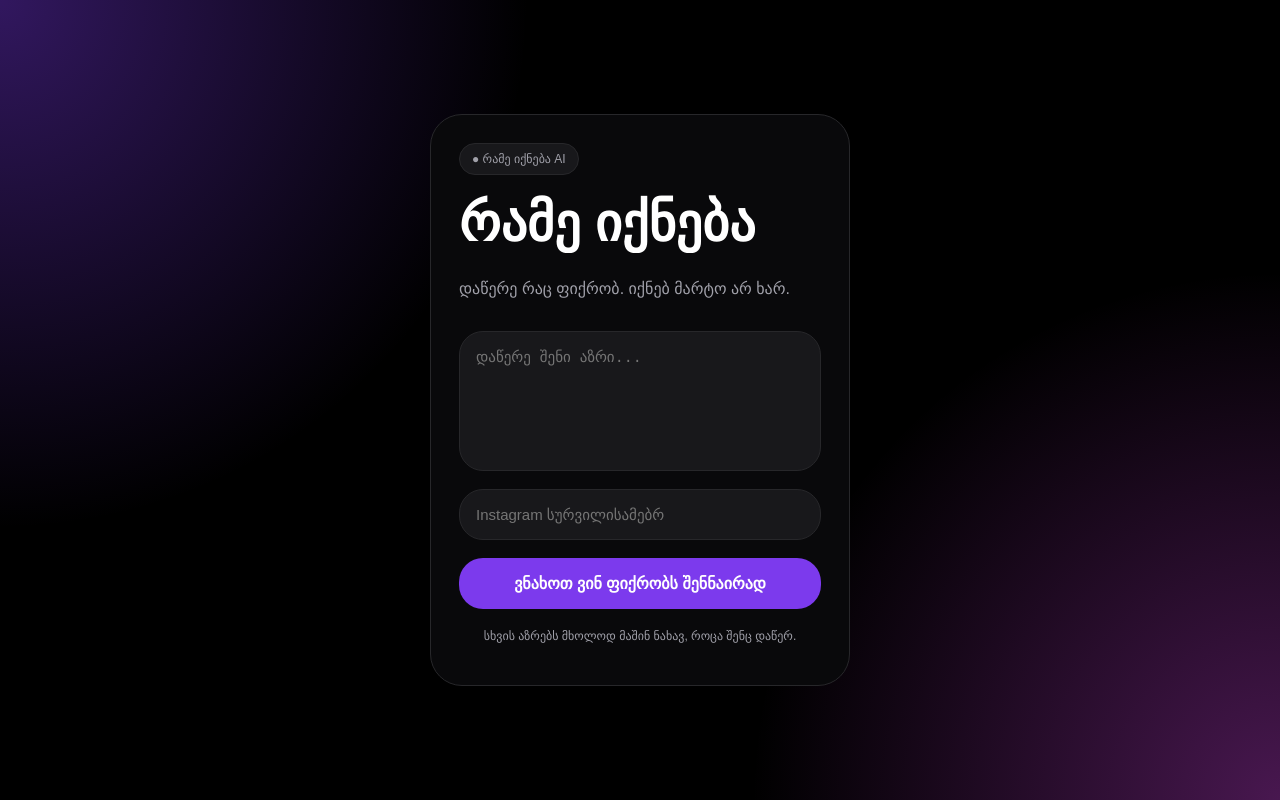
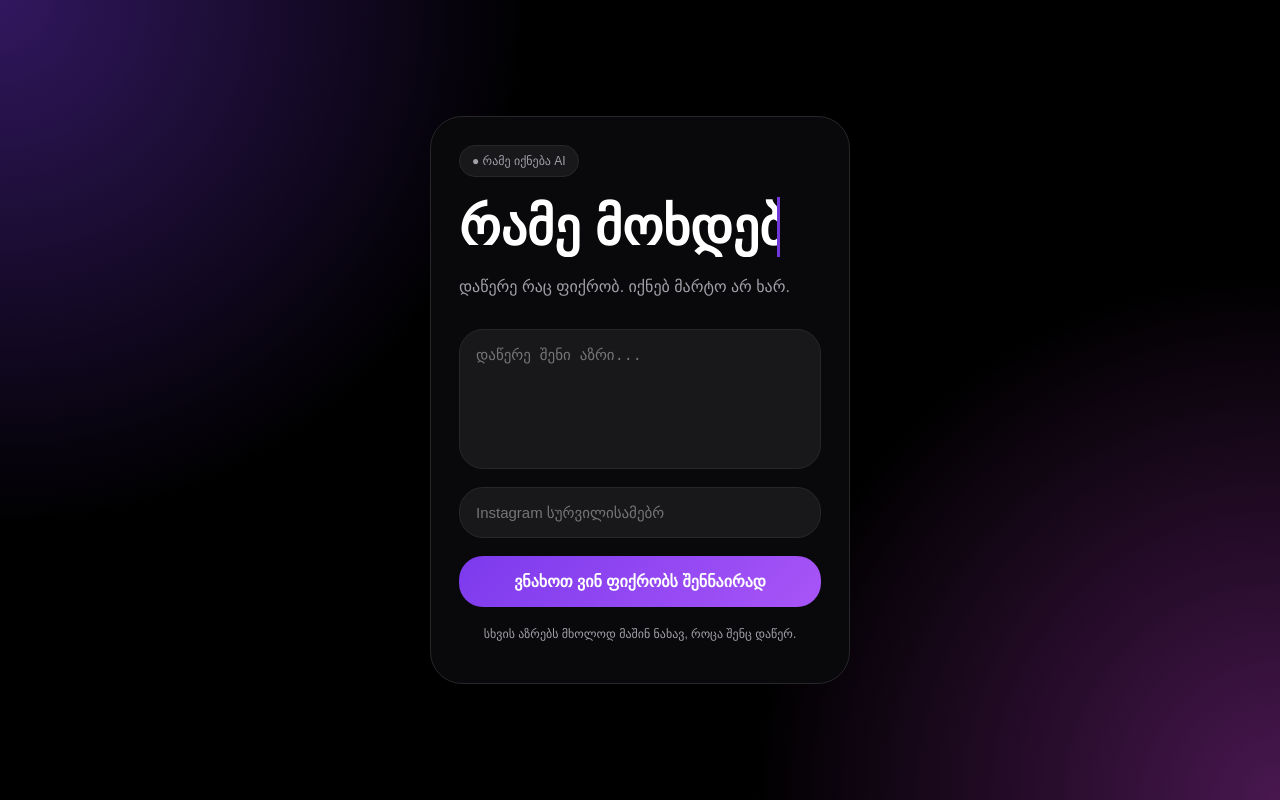
Before and after one commit to xoargadaob/rameiqneba, a React (Vite) app: page / in a window 1280 px wide. Built offline with nearby package versions, Linux system fonts and the light colour scheme.

Commit message:
Update style.css

```diff
--- a/src/style.css
+++ b/src/style.css
@@ -29,6 +29,7 @@ body {
   border-radius: 32px;
   padding: 28px;
   overflow: hidden;
+  backdrop-filter: blur(10px);
 }
 
 .badge {
@@ -42,56 +43,65 @@ body {
 }
 
 .animated-title {
-  min-height: 60px;
-  margin: 18px 0 8px;
-  overflow: hidden;
+  min-height: 64px;
+  margin: 18px 0 10px;
+  display: flex;
+  align-items: center;
 }
 
 .animated-title::after {
   content: "რამე იქნება";
   font-size: clamp(34px, 10vw, 52px);
   font-weight: 900;
+  color: white;
   white-space: nowrap;
   overflow: hidden;
+  width: 0;
   border-right: 3px solid #7c3aed;
-  display: inline-block;
-  width: 0;
-  max-width: 100%;
-  animation: typingCycle 8s infinite;
+  animation:
+    typing1 4s steps(14) infinite,
+    blink .7s infinite;
 }
 
-@keyframes typingCycle {
+@keyframes typing1 {
   0% {
     content: "რამე იქნება";
     width: 0;
   }
 
-  15% {
-    width: 100%;
+  20% {
+    width: 11ch;
   }
 
-  35% {
-    width: 100%;
+  40% {
+    width: 11ch;
   }
 
-  50% {
+  55% {
     width: 0;
   }
 
-  51% {
+  56% {
     content: "რამე მოხდება";
+    width: 0;
   }
 
-  65% {
-    width: 100%;
+  75% {
+    width: 12ch;
   }
 
-  85% {
-    width: 100%;
+  95% {
+    width: 12ch;
   }
 
   100% {
     width: 0;
+  }
+}
+
+@keyframes blink {
+  50% {
+    border-color: transparent;
   }
 }
 
@@ -112,6 +122,12 @@ input {
   margin-top: 14px;
   outline: none;
   font-size: 15px;
+  transition: 0.2s;
+}
+
+textarea:focus,
+input:focus {
+  border-color: #7c3aed;
 }
 
 textarea {
@@ -121,7 +137,11 @@ textarea {
 
 .main-btn {
   width: 100%;
-  background: #7c3aed;
+  background: linear-gradient(
+    135deg,
+    #7c3aed,
+    #a855f7
+  );
   color: white;
   border: none;
   border-radius: 24px;
@@ -130,11 +150,12 @@ textarea {
   font-weight: bold;
   font-size: 16px;
   cursor: pointer;
-  transition: 0.2s;
+  transition: 0.25s;
 }
 
 .main-btn:hover {
-  background: #8b5cf6;
+  transform: scale(1.02);
+  opacity: 0.95;
 }
 
 .result {
```
